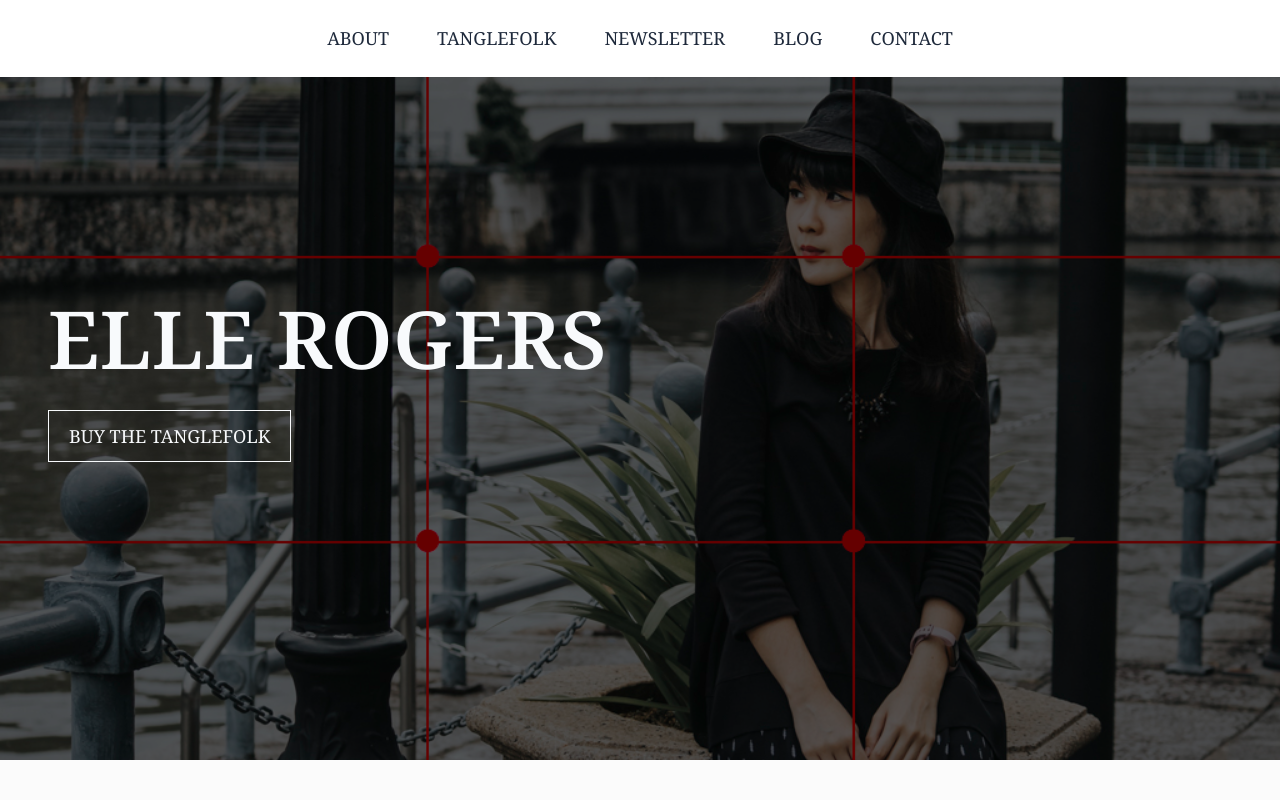
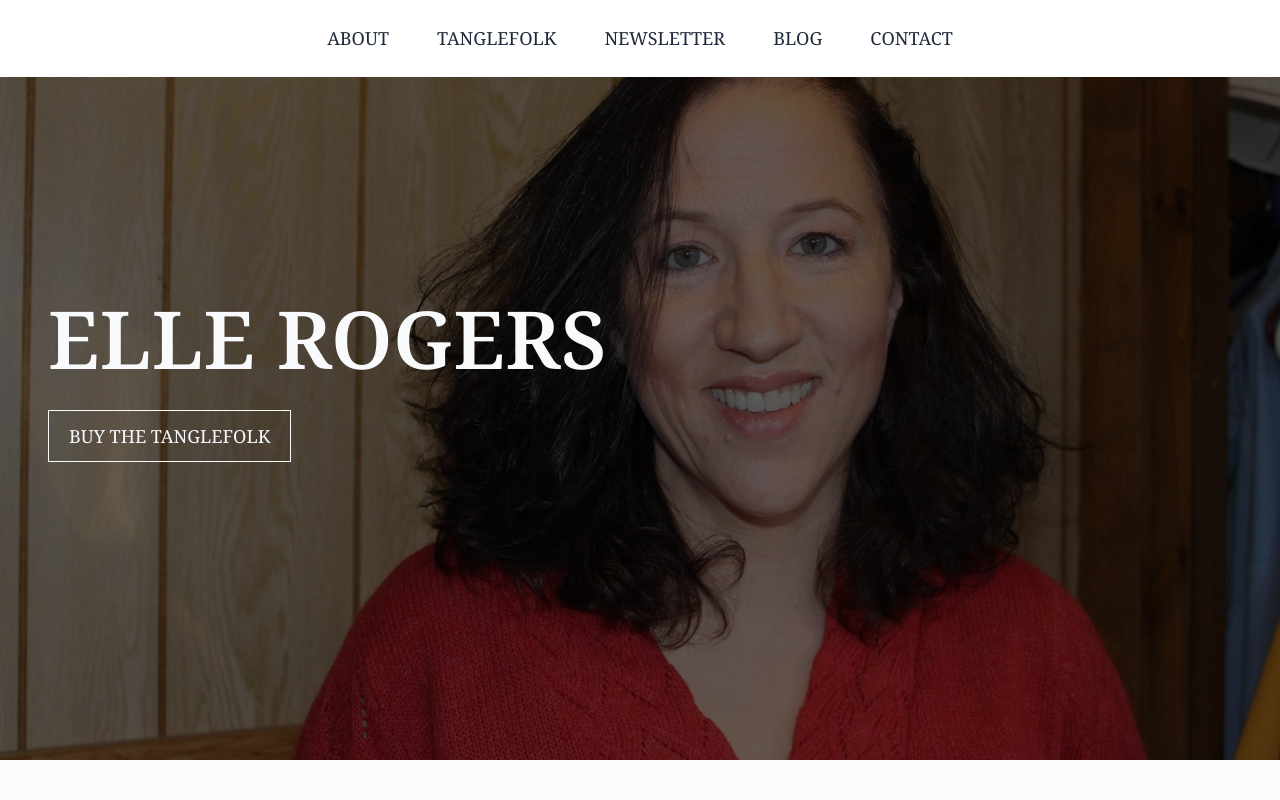
Before and after one commit to pie08/elle-rogers, a Next.js app: page / in a window 1280 px wide. Shown: the top 800 px of the page. Built offline with nearby package versions, Linux system fonts and the light colour scheme.

Commit message:
update hero background image

```diff
--- a/app/(routes)/(home)/_components/Hero.module.scss
+++ b/app/(routes)/(home)/_components/Hero.module.scss
@@ -35,5 +35,6 @@
 
 .heroBg {
   object-fit: cover;
-  object-position: 50% 30%;
+  object-position: 50% 50%;
+  transform: scaleX(-1);
 }
```
Also changed, not shown: public/images/hero-bg.jpg.
